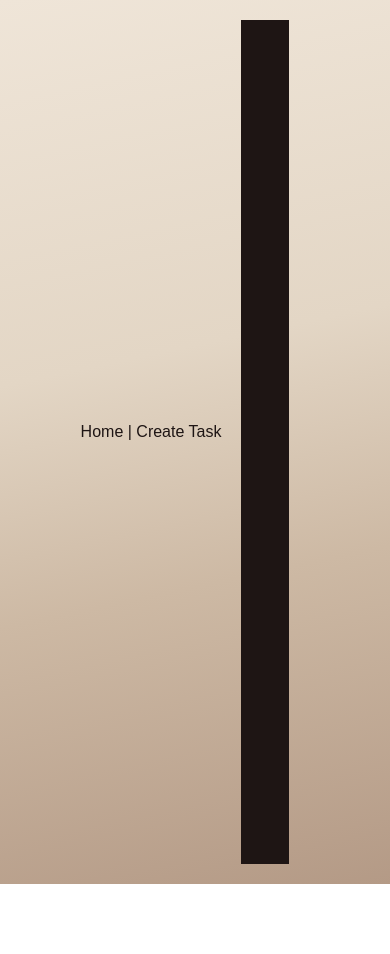
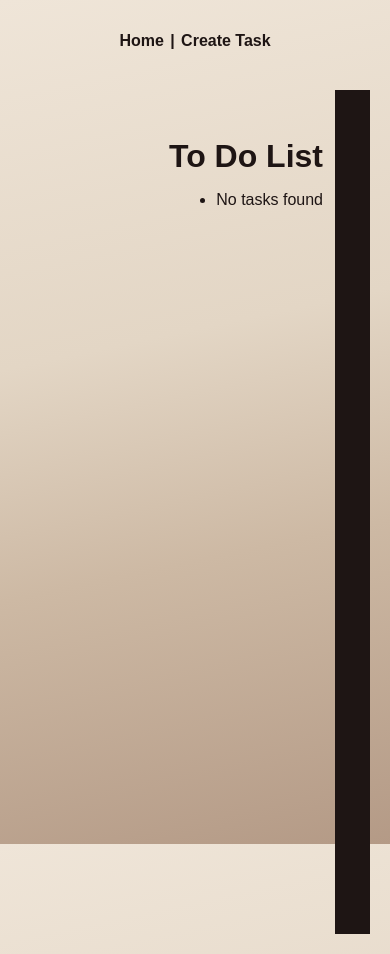
Before and after one commit to SneauxGirl/what-todo, a Next.js app: page / in a window 390 px wide. Before the commit the page ends 884 px from the top, so only its background shows below. Built offline with nearby package versions, Linux system fonts and the light colour scheme.

Commit message:
feat: Todo entry, load to Home,and delete. Todo: route edits, styling

```diff
--- /dev/null
+++ b/app/api/tasks/route.js
@@ -0,0 +1,20 @@
+const tasks = []
+
+export async function POST(request) {
+    const { title } = await request.json();
+    const newTask = { id: Date.now().toString(), title };
+    tasks.push(newTask);
+
+
+    return new Response(JSON.stringify(newTask), {
+        status: 201,
+        headers: { 'Content-Type': 'application/json' },
+    });
+}
+
+export async function GET() {
+    return new Response(JSON.stringify(tasks), {
+        status: 200,
+        headers: { 'Content-Type': 'application/json' },
+    });
+}
--- a/app/globals.css
+++ b/app/globals.css
@@ -1,12 +1,22 @@
 :root {
---background: linear-gradient(168deg, #efe5d8 0%, #e3d6c5 40%, #cdb9a4 65%, #b49a86 100%);
---foreground: #1e1514;
+  --background: linear-gradient(168deg, #efe5d8 0%, #e3d6c5 40%, #cdb9a4 65%, #b49a86 100%);
+  --foreground: #1e1514;
+  --text-primary: #000;
+  --text-secondary: #666;
+  --button-primary-hover: #383838;
+  --button-secondary-hover: #eadbff;
+  --button-secondary-border: #b49a86;
 }
 
 @media (prefers-color-scheme: dark) {
   :root {
---background: linear-gradient(168deg, #120c0e 0%, #24131a 35%, #2f1a22 65%, #26301d 100%);
---foreground: #f3eadf;
+    --background: linear-gradient(168deg, #120c0e 0%, #24131a 35%, #2f1a22 65%, #26301d 100%);
+    --foreground: #f3eadf;
+    --text-primary: #f3eadf;
+    --text-secondary: #1a1a1a;
+    --button-primary-hover: #fef6ec91;
+    --button-secondary-hover: #f3eadf;
+    --button-secondary-border: #f3eadf;
   }
 }
 
@@ -17,11 +27,9 @@ body {
 }
 
 body {
-  display: flex;
-  align-items: center;
-  justify-content: center;
   color: var(--foreground);
   background: var(--background);
+  background-size: 100% 100vh;
   font-family: Arial, Helvetica, sans-serif;
   -webkit-font-smoothing: antialiased;
   -moz-osx-font-smoothing: grayscale;
@@ -38,6 +46,16 @@ a {
   text-decoration: none;
 }
 
+a.primary {
+  background: var(--text-primary);
+  color: var(--background);
+  gap: 8px;
+}
+
+a.secondary {
+  border-color: var(--button-secondary-border);
+}
+
 @media (prefers-color-scheme: dark) {
   html {
     color-scheme: dark;
@@ -45,18 +63,31 @@ a {
 }
 
 nav {
+  display: flex;
+  justify-content: center;
   margin-bottom: 20px;
+  padding: 2rem 0px 0px 0px;
+  font-weight: 700;
 }
 
 nav a {
-  margin: auto, 10px, auto, 10px;
+  padding: 0 .4rem 0 .4rem;
+
   text-decoration: none;
 }
 
 nav a:first-of-type {
-  margin-left: 0;
+  padding-left: 0;
+}
+
+nav a:last-of-type {
+  padding-right: 0;
 }
 
 main {
+  display: flex;
+  flex-direction: column;
+  align-items: center;
   padding: 20px;
+
 }
--- a/app/page.jsx
+++ b/app/page.jsx
@@ -1,10 +1,15 @@
-import Image from "next/image";
 import styles from "./page.module.css";
+import Tasks from '@/components/Tasks';
 
 export default function Home() {
-  return (
-      <main className={styles.main}>
-        </main>
-  );
 
+return (
+  <div className={styles.main}>
+    <div className={styles.content}>
+      <h1>To Do List</h1>
+      <Tasks />
+    </div>
+    <div className={styles.sidebar}></div>
+  </div>
+);
 }
--- a/app/page.module.css
+++ b/app/page.module.css
@@ -1,96 +1,24 @@
-.page {
-  --background: #fafafa;
-  --foreground: #fff;
-
-  --text-primary: #000;
-  --text-secondary: #666;
-
-  --button-primary-hover: #383838;
-  --button-secondary-hover: #f2f2f2;
-  --button-secondary-border: #ebebeb;
-
+.main {
   display: flex;
+  flex-direction: row;
   min-height: 100vh;
-  align-items: center;
-  justify-content: center;
-  font-family: var(--font-geist-sans);
-  background-color: var(--background);
+  width: 100%;
+  max-width: 1000px;
 }
 
-.main {
+.content {
+  width: 60%;
   display: flex;
-  min-height: 100vh;
-  width: 100%;
-  max-width: 800px;
   flex-direction: column;
-  align-items: flex-start;
-  justify-content: space-between;
-  background-color: var(--foreground);
-  padding: 120px 60px;
+  align-items: flex-end;
+  padding: 120px 40px;
+  gap: 1rem;
 }
 
-.intro {
-  display: flex;
-  flex-direction: column;
-  align-items: flex-start;
-  text-align: left;
-  gap: 24px;
-}
-
-.intro h1 {
-  max-width: 320px;
-  font-size: 40px;
-  font-weight: 600;
-  line-height: 48px;
-  letter-spacing: -2.4px;
-  text-wrap: balance;
-  color: var(--text-primary);
-}
-
-.intro p {
-  max-width: 440px;
-  font-size: 18px;
-  line-height: 32px;
-  text-wrap: balance;
-  color: var(--text-secondary);
-}
-
-.intro a {
-  font-weight: 500;
-  color: var(--text-primary);
-}
-
-.ctas {
-  display: flex;
-  flex-direction: row;
-  width: 100%;
-  max-width: 440px;
-  gap: 16px;
-  font-size: 14px;
-}
-
-.ctas a {
-  display: flex;
-  justify-content: center;
-  align-items: center;
-  height: 40px;
-  padding: 0 16px;
-  border-radius: 128px;
-  border: 1px solid transparent;
-  transition: 0.2s;
-  cursor: pointer;
-  width: fit-content;
-  font-weight: 500;
-}
-
-a.primary {
-  background: var(--text-primary);
-  color: var(--background);
-  gap: 8px;
-}
-
-a.secondary {
-  border-color: var(--button-secondary-border);
+.sidebar {
+  width: 40%;
+  max-width: 40px;
+  background-color: var(--foreground);
 }
 
 /* Enable hover only on non-touch devices */
@@ -106,36 +34,63 @@ a.secondary {
   }
 }
 
-@media (max-width: 600px) {
+@media (max-width: 650px) {
   .main {
-    padding: 48px 24px;
+    flex-direction: row;
   }
-
-  .intro {
-    gap: 16px;
+  .content {
+    width: 70%;
+    padding: 80px 20px;
   }
-
-  .intro h1 {
-    font-size: 32px;
-    line-height: 40px;
-    letter-spacing: -1.92px;
+  .sidebar {
+    width: 30%;
   }
 }
 
-@media (prefers-color-scheme: dark) {
-  .logo {
-    filter: invert();
+@media (max-width: 400px) {
+  .content {
+    width: 90%;
+    padding: 48px 12px;
   }
-
-  .page {
-    --background: #000;
-    --foreground: #000;
-
-    --text-primary: #ededed;
-    --text-secondary: #999;
-
-    --button-primary-hover: #ccc;
-    --button-secondary-hover: #1a1a1a;
-    --button-secondary-border: #1a1a1a;
+  .sidebar {
+    width: 10%;
   }
 }
+
+.task {
+  list-style: none;
+  display: flex;
+  justify-content: space-between;
+  align-items: center;
+  padding: 0.5rem 0;
+}
+
+.actions {
+  display: flex;
+  align-items: center;
+  gap: 0.5rem;
+}
+
+.deleteButton {
+  display: flex;
+  align-content: center;
+  align-items: center;
+  justify-items: center;
+  cursor: pointer;
+  height: 1.2rem;
+  width: 1.2rem;
+  border: none;
+  background: none;
+  font-size: .6rem;
+
+}
+
+.editButton {
+  display: inline-flex;
+  align-items: center;
+  justify-content: center;
+  margin: 0;
+  border-radius: 0.5rem;
+  font-size: 1rem;
+
+}
--- /dev/null
+++ b/components/Tasks.jsx
@@ -0,0 +1,86 @@
+'use client';
+import { useEffect, useState } from "react";
+import styles from '@/app/page.module.css';
+import Link from "next/link";
+
+const Tasks = () => {
+    const [tasks, setTasks] = useState ([]);
+    const [loading, setLoading] = useState(true);
+
+    useEffect(() => {
+        const fetchTasks = async () => {
+            try{
+                const response = await fetch('api/tasks', {
+                    cache: 'no-store'
+                });
+                const data = await response.json();
+                setTasks(data);
+            } catch (error) {
+                console.error('Failed to fetch tasks:', error);
+            } finally {
+                setLoading(false)
+            }
+        };
+
+        fetchTasks();
+    }, []);
+
+    const handleDelete = async (taskId) => {
+        if (!confirm('Are you sure you want to delete this task?')) {
+            return;
+        }
+
+        try {
+            const response = await fetch(`/api/tasks/${taskId}`, {
+                method: 'DELETE',
+                headers: { 'Content-Type': 'application/json' },
+            });
+
+            if (response.ok) {
+                // Remove the deleted task from the state
+                setTasks(tasks.filter(task => task.id !== taskId));
+            } else {
+                console.error('Failed to delete task');
+            }
+        } catch (error) {
+            console.error('Error deleting task:', error);
+        }
+    };
+
+    if (loading) {
+        return <p>Loading tasks...</p>;
+    }
+
+    return (
+            <ul>
+                {
+                    tasks.length > 0 ? (
+                        tasks.map((task) => (
+                            <li className={styles.task} key={task.id}>
+                                <span>{task.title}</span>
+                                <div className={styles.actions}>
+                                    <Link className={styles.editButton} href={`/edit/${task.id}`}>
+                                        <svg xmlns="http://www.w3.org/2000/svg" width="14" height="14" viewBox="0 0 24 24">
+                                            <path d="M13 6L18 11" stroke="currentColor" strokeWidth="2" fill="none"></path>
+                                            <path d="M8 21L21.5 7.5L16.5001 2.50006L3 16L3.00002 21L8 21Z" stroke="currentColor" strokeWidth="2" strokeMiterlimit="10" strokeLinecap="square" fill="none"></path>
+                                            <path d="M22 22H11.2432L13.2441 20H22V22Z" fill="currentColor"></path>
+                                        </svg>
+                                    </Link>
+                                    <button className={styles.deleteButton} onClick={() => handleDelete(task.id)}>
+                                        <svg xmlns="http://www.w3.org/2000/svg" width="12" height="12" viewBox="0 0 24 24">
+                                            <path d="M20 4L4 20" stroke="currentColor" strokeWidth="2" strokeMiterlimit="10" strokeLinecap="square" fill="none"></path>
+                                            <path d="M4 4L20 20" stroke="currentColor" strokeWidth="2" strokeMiterlimit="10" strokeLinecap="square" fill="none"></path>
+                                        </svg>
+                                    </button>
+                                </div>
+                            </li>
+                        ))
+                    ) : (
+                        <li>No tasks found</li>
+                    )
+                }
+            </ul>
+    )
+}
+
+export default Tasks;
```
Also changed, not shown: app/create/create.module.css (added, +40 -0 lines), app/create/page.jsx (added, +39 -0 lines), 1 other file (tests, documents, lock files or other folders).
